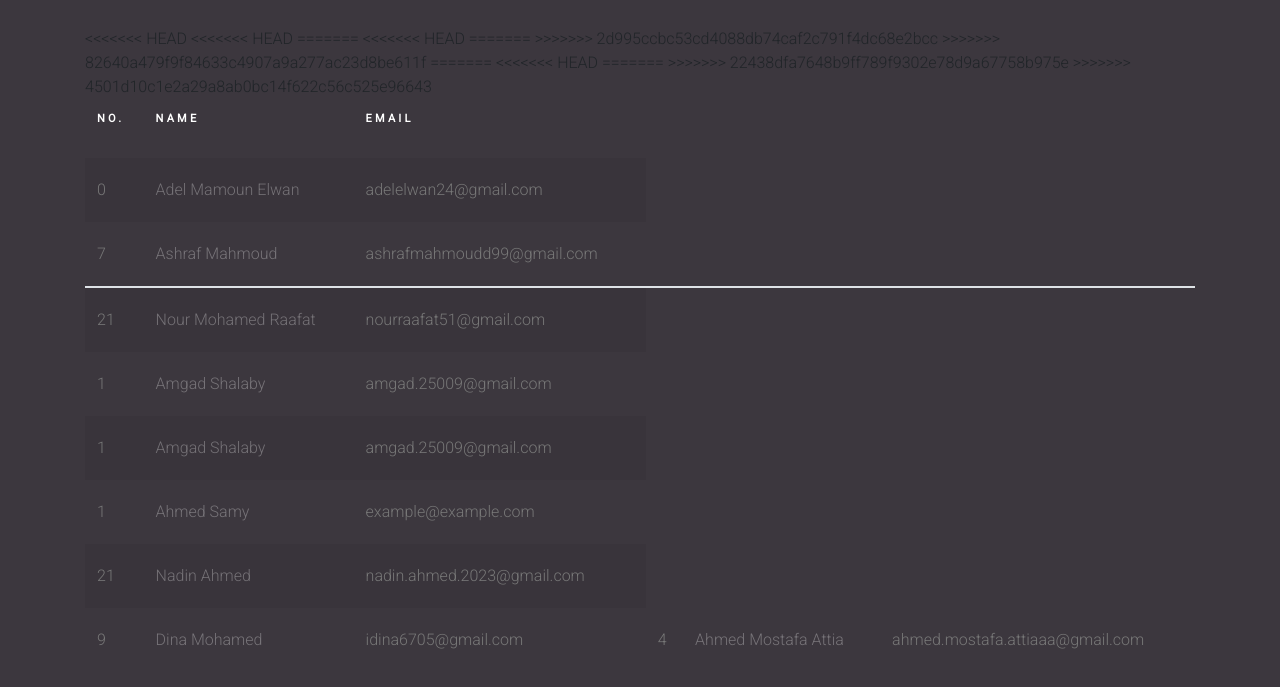
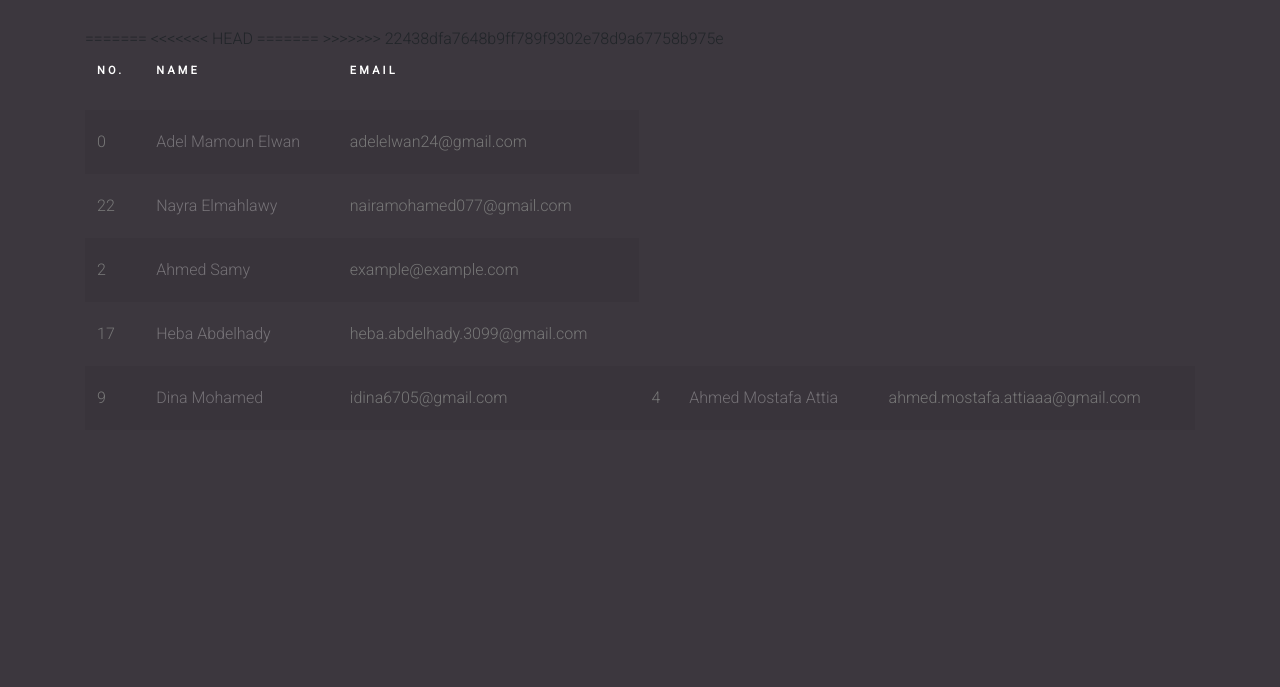
Before and after one commit to Ahmedsamymahrous/ITI-AI-Mans-Git, a plain HTML site: page index.html in a window 1280 px wide. Shown: the part 317-1004 px from the top of the page. After the commit the page ends 875 px from the top, so only its background shows below. Drawn offline with Linux system fonts and the light colour scheme.

Commit message:
Add <Nayra Elmahalwy> in the table

```diff
--- a/index.html
+++ b/index.html
@@ -33,8 +33,7 @@
             </tr>
           </thead>
           <tbody>
-<<<<<<< HEAD
-<<<<<<< HEAD
+
 
 =======
             <tr scope="row">
@@ -42,50 +41,27 @@
               <td><a href="#">Adel Mamoun Elwan</a></td>
               <td>adelelwan24@gmail.com</td>
             </tr>
-<<<<<<< HEAD
+
             <tr scope="row">
-              <td>7</td>
-              <td><a href="#">Ashraf Mahmoud</a></td>
-              <td>ashrafmahmoudd99@gmail.com</td>
-          </tr>
-=======
-            <tbody>
-              <tr scope="row">
-                <td>21</td>
-                <td><a href="#">Nour Mohamed Raafat</a></td>
-                <td>nourraafat51@gmail.com</td>
-              </tr>
->>>>>>> 2d995ccbc53cd4088db74caf2c791f4dc68e2bcc
->>>>>>> 82640a479f9f84633c4907a9a277ac23d8be611f
-            <!-- copy from here -->
-            <tr scope="row">
-              <td>1</td>
-              <td><a href="#">Amgad Shalaby</a></td>
-              <td>amgad.25009@gmail.com</td>
+              <td>22</td>
+              <td><a href="#">Nayra Elmahlawy</a></td>
+              <td>nairamohamed077@gmail.com</td>
             </tr>
-            <!-- to here -->
-            <tr scope="row">
-              <td>1</td>
-              <td><a href="#">Amgad Shalaby</a></td>
-              <td>amgad.25009@gmail.com</td>
-            </tr>
-=======
 
             <!-- copy from here -->
             <tr scope="row">
-              <td>1</td>
+              <td>2</td>
               <td><a href="#">Ahmed Samy</a></td>
               <td>example@example.com</td>
             </tr>
+            <tr scope="row">
+              <td>17</td>
+              <td><a href="#">Heba Abdelhady</a></td>
+              <td>heba.abdelhady.3099@gmail.com</td>
+             </tr>
             <!-- to here -->
             <tr scope="row">
-              <td>21</td>
-              <td><a href="#">Nadin Ahmed</a></td>
-              <td>nadin.ahmed.2023@gmail.com</td>
-            </tr>
-
-<<<<<<< HEAD
-              <tr scope="row">
+              <<<<<<< HEAD
               <td>9</td>
               <td><a href="#">Dina Mohamed</a></td>
               <td>idina6705@gmail.com</td>
@@ -96,7 +72,7 @@
 >>>>>>> 22438dfa7648b9ff789f9302e78d9a67758b975e
             </tr>
 
->>>>>>> 4501d10c1e2a29a8ab0bc14f622c56c525e96643
+
             </tbody>
           </table>
         </div>
```
